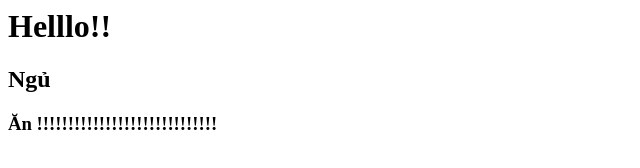
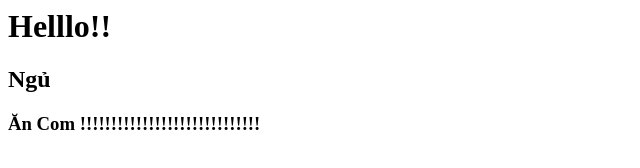
Before and after one commit to Phamtrung29/QLDA_N10, a plain HTML site: page index.html in a window 1280 px wide. Shown: the full height of the page, 0-640 px from the left. Drawn offline with Linux system fonts and the light colour scheme.

Commit message:
Tien ANH1

```diff
--- a/index.html
+++ b/index.html
@@ -1,3 +1,3 @@
 <h1>Helllo!!</h1>
 <h2>Ngủ</h2>
-<h3>Ăn !!!!!!!!!!!!!!!!!!!!!!!!!!!!!</h3>
+<h3>Ăn Com !!!!!!!!!!!!!!!!!!!!!!!!!!!!!</h3>
```
